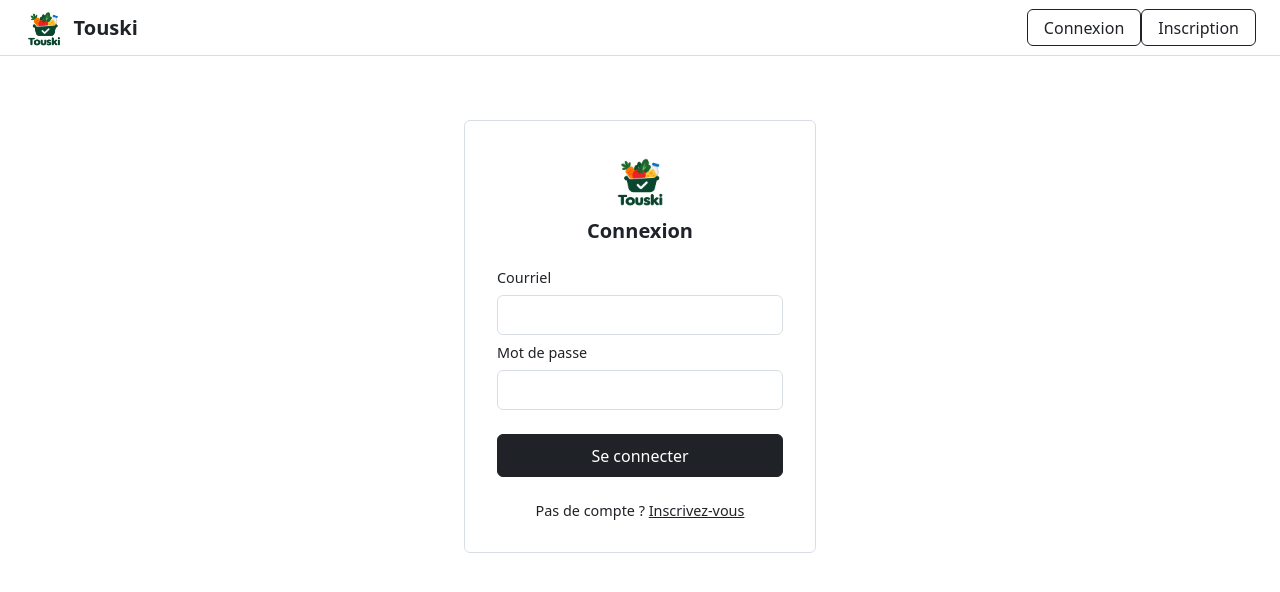
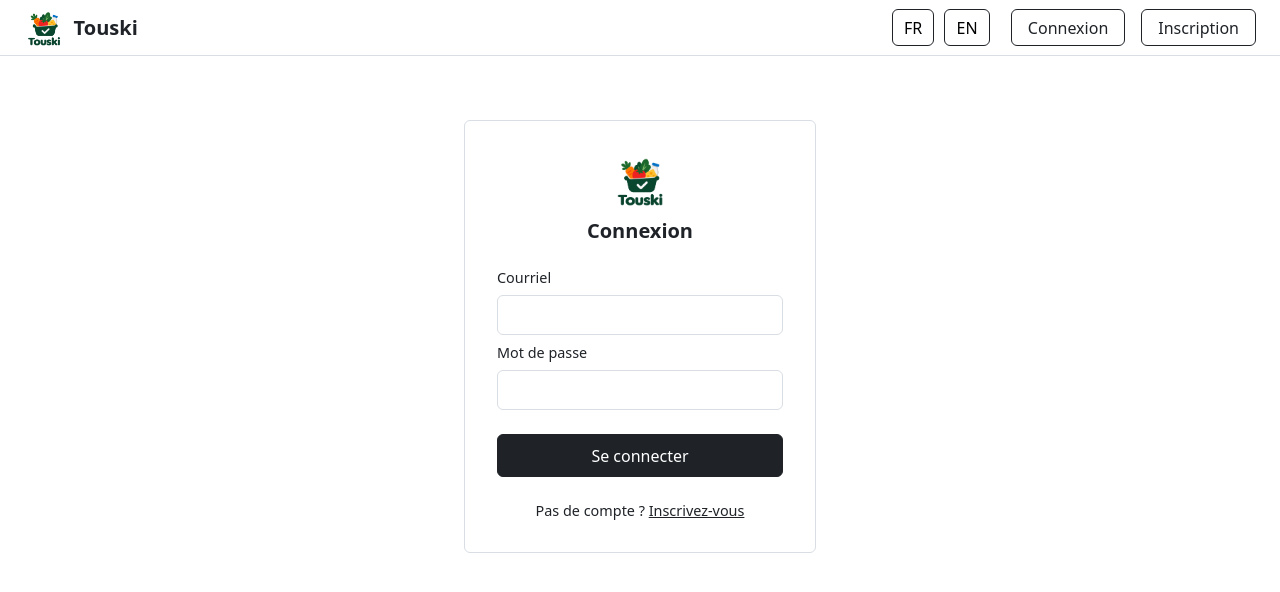
Before and after one commit to ilapierre/touski, a React (Vite) app in the folder frontend/: page /connexion in a window 1280 px wide. Shown: the top 592 px of the page. Built offline with nearby package versions, Linux system fonts and the light colour scheme.

Commit message:
[ADD] Ajout et affichage des boutons de langages.

```diff
--- /dev/null
+++ b/frontend/public/locales/en/translation.json
@@ -0,0 +1,11 @@
+{
+    "connexion": {
+        "error" : "Invalid email or password.",
+        "titre" : "Login",
+        "courriel" : "Email",
+        "motdepasse" : "Password",
+        "connecter" : "log in",
+        "pascompte" : "No account?",
+        "inscrire" : "Sign up"
+    }
+}
--- /dev/null
+++ b/frontend/public/locales/fr/translation.json
@@ -0,0 +1,11 @@
+{
+    "connexion": {
+        "error" : "Courriel ou mot de passe invalide.",
+        "titre" : "Connexion",
+        "courriel" : "Courriel",
+        "motdepasse" : "Mot de passe",
+        "connecter" : "Se connecter",
+        "pascompte" : "Pas de compte ?",
+        "inscrire" : "Inscrivez-vous"
+    }
+}
--- /dev/null
+++ b/frontend/src/components/ChangeLang.css
@@ -0,0 +1,27 @@
+.lang-switcher {
+    display: flex;
+    gap: 10px;
+    margin-right: 5px;
+}
+
+.lang-switcher button {
+    padding: 0.4rem 0.7rem;
+    border-radius: 6px;
+    border: 1px solid #1f2328;
+    background: transparent;
+    font-weight: bold;
+    cursor: pointer;
+    font-size: 0.8rem;
+    transition: all 0.2s ease;
+    display: flex;
+    align-items: center;
+    justify-content: center;
+    font: inherit;
+    cursor: pointer;
+}
+
+.lang-switcher button:hover {
+    background-color: #cef5ff;
+    color: #000000;
+    transform: scale(1.1);
+}
--- /dev/null
+++ b/frontend/src/components/ChangeLang.jsx
@@ -0,0 +1,29 @@
+import { useTranslation } from "react-i18next";
+import "./ChangeLang.css";
+
+function ChangeLang() {
+    const { i18n } = useTranslation();
+
+    const changeLanguage = (lang) => {
+        i18n.changeLanguage(lang);
+    };
+
+    return (
+        <div className="lang-switcher">
+            <button
+                onClick={() => changeLanguage('fr')}
+            >
+                FR
+            </button>
+
+            <button
+                onClick={() => changeLanguage('en')}
+            >
+                EN
+            </button>
+
+        </div>
+    );
+}
+
+export default ChangeLang;
--- a/frontend/src/components/TopBar.css
+++ b/frontend/src/components/TopBar.css
@@ -51,3 +51,9 @@
   text-decoration: none;
   cursor: pointer;
 }
+
+.topbar-actions {
+  display: flex;
+  align-items: center;
+  gap: 1rem;
+}
--- a/frontend/src/components/TopBar.jsx
+++ b/frontend/src/components/TopBar.jsx
@@ -1,6 +1,7 @@
 import { Link } from "react-router";
 import { useLocation, useNavigate } from "react-router";
 import "./TopBar.css";
+import ChangeLang from "./ChangeLang";
 
 function TopBar() {
   useLocation(); // pour que la barre se mette à jour quand on change de page
@@ -18,9 +19,9 @@ function TopBar() {
         <img src="/touski-logo.png" alt="" className="logo" />
         <h1>Touski</h1>
       </Link>
-
       {connecte ? (
         <nav className="topbar-actions">
+          <ChangeLang />
           <Link to="/profil" className="login-button">
             Profil
           </Link>
@@ -30,6 +31,7 @@ function TopBar() {
         </nav>
       ) : (
         <nav className="topbar-actions">
+          <ChangeLang />
           <Link to="/connexion" className="login-button">
             Connexion
           </Link>
--- /dev/null
+++ b/frontend/src/i18n.js
@@ -0,0 +1,24 @@
+import i18n from 'i18next';
+import { initReactI18next } from 'react-i18next';
+import Backend from 'i18next-http-backend';
+import LanguageDetector from 'i18next-browser-languagedetector';
+i18n
+    .use(Backend)
+    .use(LanguageDetector)
+    .use(initReactI18next)
+    .init({
+
+        lng: 'fr',
+        fallbackLng: 'en',
+        debug: true,
+        supportedLngs: ['fr', 'en', 'vn'],
+        load: 'languageOnly',
+        interpolation: {
+            escapeValue: false
+        }
+    });
+
+i18n.on('languageChanged', (lng) => {
+ document.documentElement.lang = lng;
+});
+export default i18n
--- a/frontend/src/main.jsx
+++ b/frontend/src/main.jsx
@@ -3,6 +3,8 @@ import { createRoot } from 'react-dom/client'
 import { BrowserRouter } from 'react-router'
 import './index.css'
 import App from './App.jsx'
+
+import "./i18n.js";
 
 createRoot(document.getElementById('root')).render(
   <StrictMode>
--- a/frontend/src/pages/Connexion.jsx
+++ b/frontend/src/pages/Connexion.jsx
@@ -1,6 +1,7 @@
 import "./Connexion.css";
 import { useState } from "react";
 import { Link, useNavigate } from "react-router";
+import { useTranslation } from "react-i18next";
 
 const API_URL = "/api";
 
@@ -35,13 +36,15 @@ function Connexion() {
     navigate("/");
   }
 
+  const { t } = useTranslation();
+
   return (
     <main className="auth">
       <form className="auth-form" onSubmit={handleSubmit}>
         <img src="/touski-logo.png" alt="Logo Touski" className="auth-logo" />
-        <h2>Connexion</h2>
+        <h2>{t('connexion.titre')}</h2>
 
-        <label htmlFor="email">Courriel</label>
+        <label htmlFor="email">{t('connexion.courriel')}</label>
         <input
           id="email"
           type="email"
@@ -50,7 +53,7 @@ function Connexion() {
           required
         />
 
-        <label htmlFor="password">Mot de passe</label>
+        <label htmlFor="password">{t('connexion.motdepasse')}</label>
         <input
           id="password"
           type="password"
@@ -62,11 +65,11 @@ function Connexion() {
         {error && <p className="auth-erreur">{error}</p>}
 
         <button type="submit" className="login-button primary">
-          Se connecter
+          {t('connexion.connecter')}
         </button>
 
         <p className="auth-lien">
-          Pas de compte ? <Link to="/inscription">Inscrivez-vous</Link>
+          {t('connexion.pascompte')} <Link to="/inscription">{t('connexion.inscrire')}</Link>
         </p>
       </form>
     </main>
```
